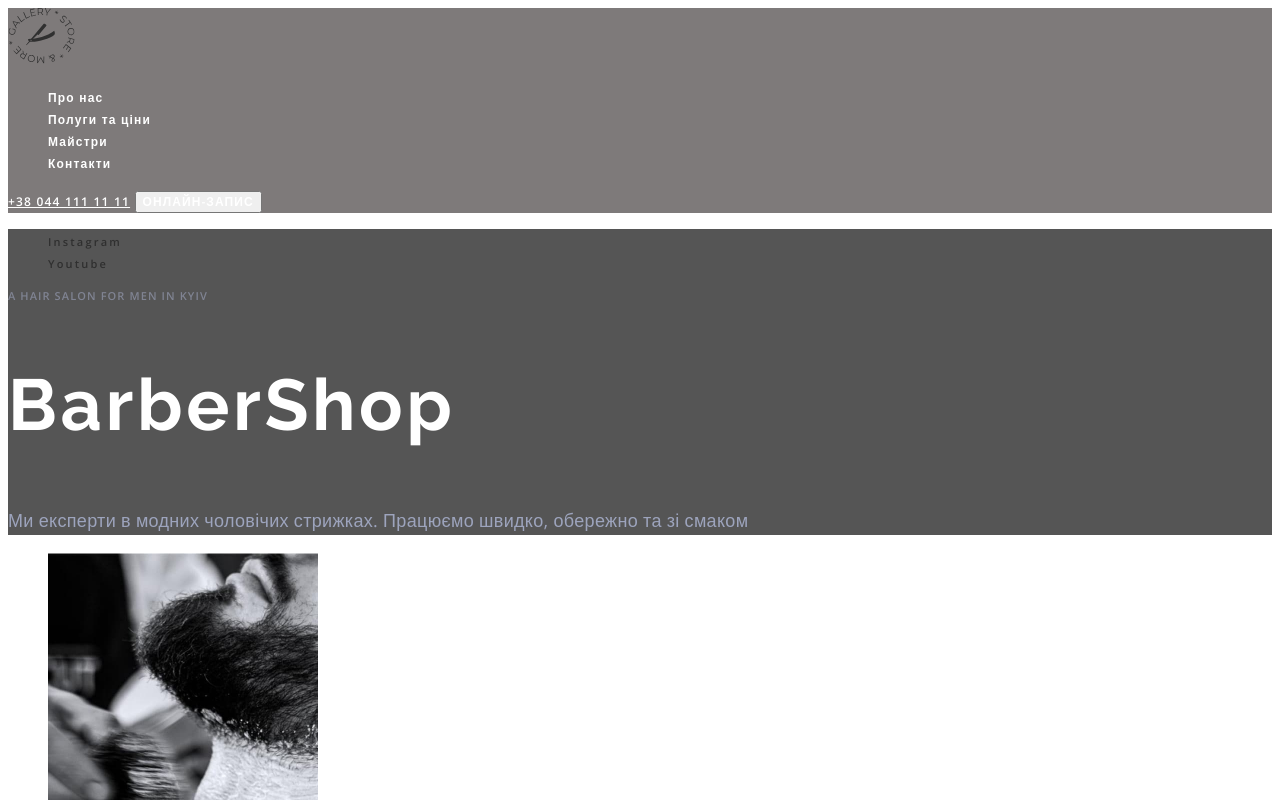
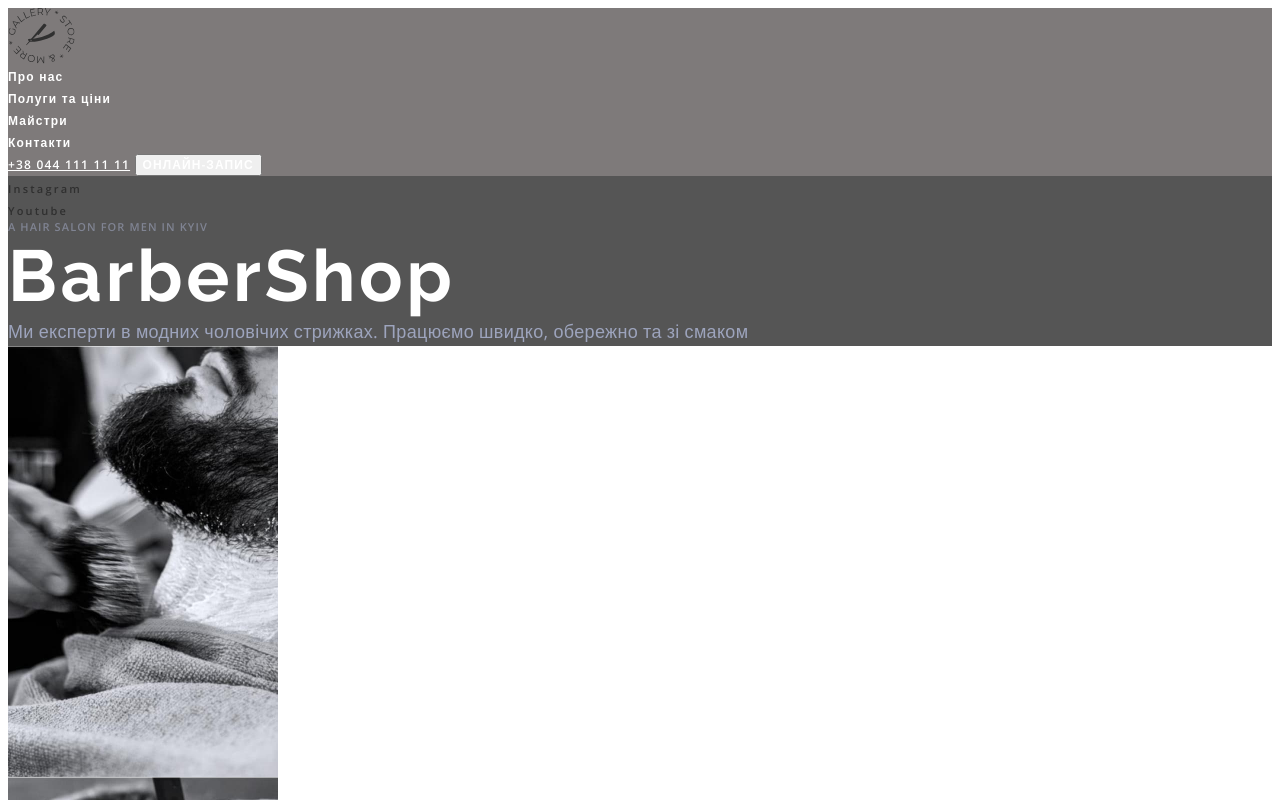
Before and after one commit to IraEmi/goit-barbershop, a plain HTML site: page index.html in a window 1280 px wide. Shown: the top 800 px of the page. Drawn offline with nearby package versions, Linux system fonts and the light colour scheme.

Commit message:
додано загальні стилі

```diff
--- a/css/styles.css
+++ b/css/styles.css
@@ -40,6 +40,35 @@ body {
     clip: rect(0 0 0 0);
     overflow: hidden;
 }
+
+
+p,
+h1,
+h2,
+h3,
+ul {
+    margin: 0;
+    padding-left: 0;
+}
+
+img {
+    display: block;
+    max-width: 100%;
+
+}
+
+/* .container {
+    width: 1200px;
+    padding-left: 15px;
+    padding-right: 15px;
+    margin: 0 auto;
+} */
+
+/* .section {
+    padding-top: 94px;
+    padding-bottom: 94px;
+    margin: 0;
+} */
 
 /*------- стилізація секції header----- */
 .header {
```
